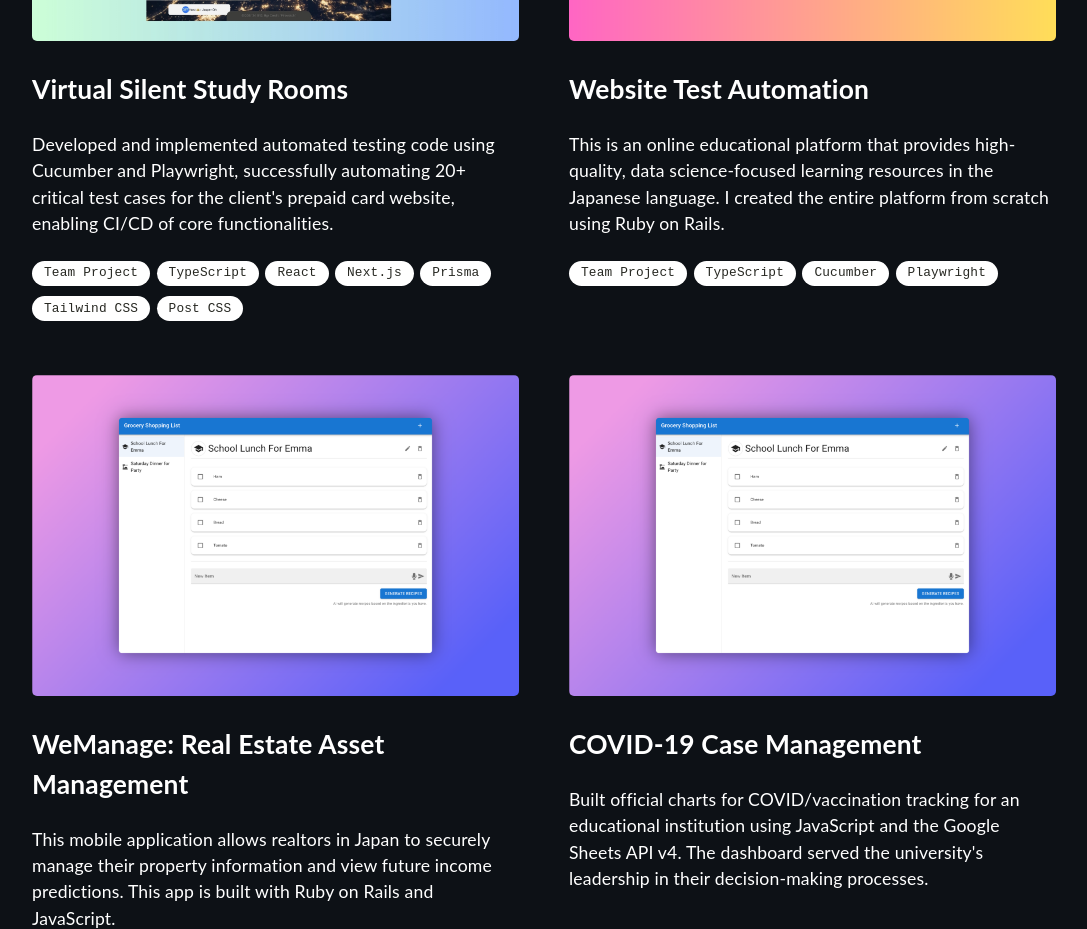
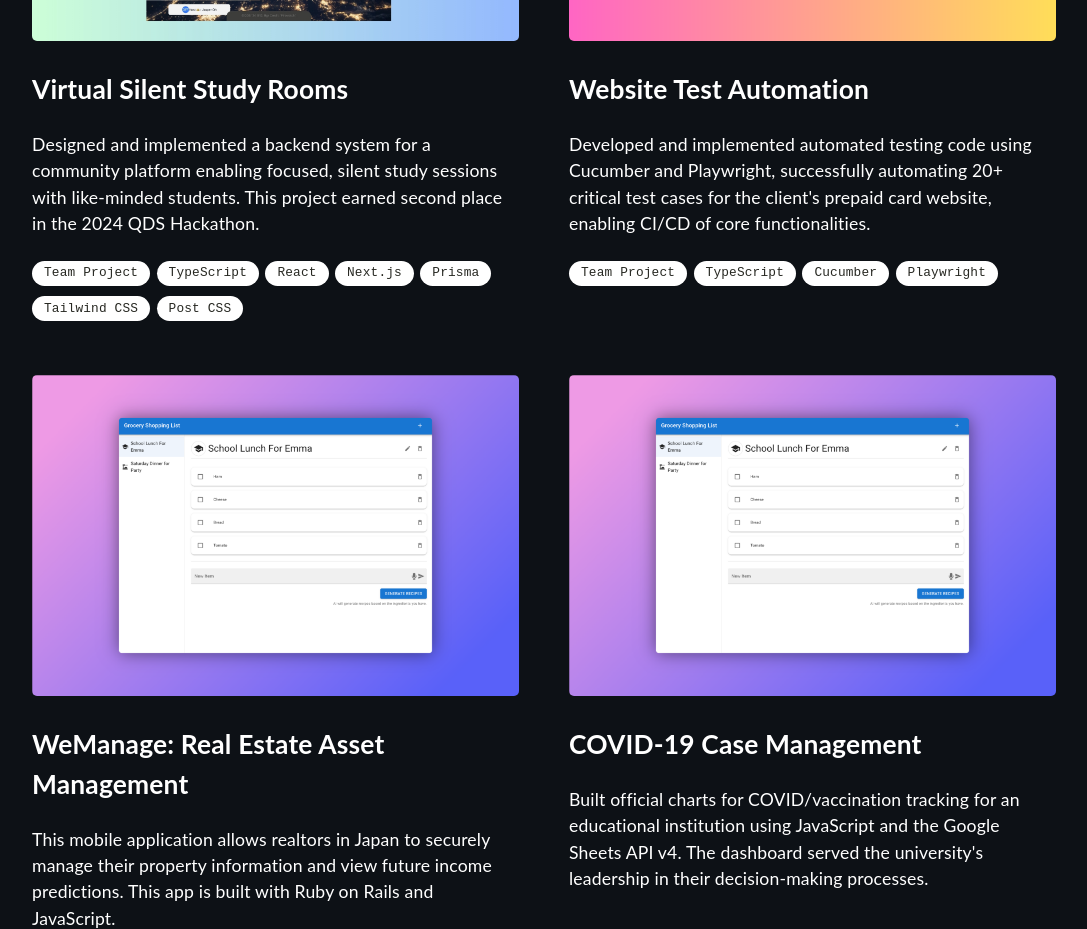
Before and after one commit to jchung150/My-Portfolio-Website, a React (Vite) app: page / in a window 1280 px wide. Shown: the part 3960-4889 px from the top of the page, without its empty margins (96-1183 px from the left). Built offline with nearby package versions, Linux system fonts and the light colour scheme.

Commit message:
Fixed the errors

```diff
--- a/src/components/Project.tsx
+++ b/src/components/Project.tsx
@@ -2,6 +2,7 @@ import gsl01 from "../assets/images/gsl01.png";
 import gsl02 from "../assets/images/gsl02.jpg";
 import gsl03 from "../assets/images/gsl03.jpg";
 import gsl04 from "../assets/images/gsl04.png";
+
 import "../assets/styles/Project.scss";
 import Chip from "@mui/material/Chip";
 
@@ -113,10 +114,9 @@ function Project() {
             <h2>Virtual Silent Study Rooms</h2>
           </a>
           <p>
-            Developed and implemented automated testing code using Cucumber and
-            Playwright, successfully automating 20+ critical test cases for the
-            client's prepaid card website, enabling CI/CD of core
-            functionalities.
+            Designed and implemented a backend system for a community platform
+            enabling focused, silent study sessions with like-minded students.
+            This project earned second place in the 2024 QDS Hackathon.
           </p>
           <div className="flex-chips">
             {studyWithMe.map((label, index) => (
@@ -141,9 +141,10 @@ function Project() {
             <h2>Website Test Automation</h2>
           </a>
           <p>
-            This is an online educational platform that provides high-quality,
-            data science-focused learning resources in the Japanese language. I
-            created the entire platform from scratch using Ruby on Rails.
+            Developed and implemented automated testing code using Cucumber and
+            Playwright, successfully automating 20+ critical test cases for the
+            client's prepaid card website, enabling CI/CD of core
+            functionalities.
           </p>
           <div className="flex-chips">
             {testAutomation.map((label, index) => (
```
